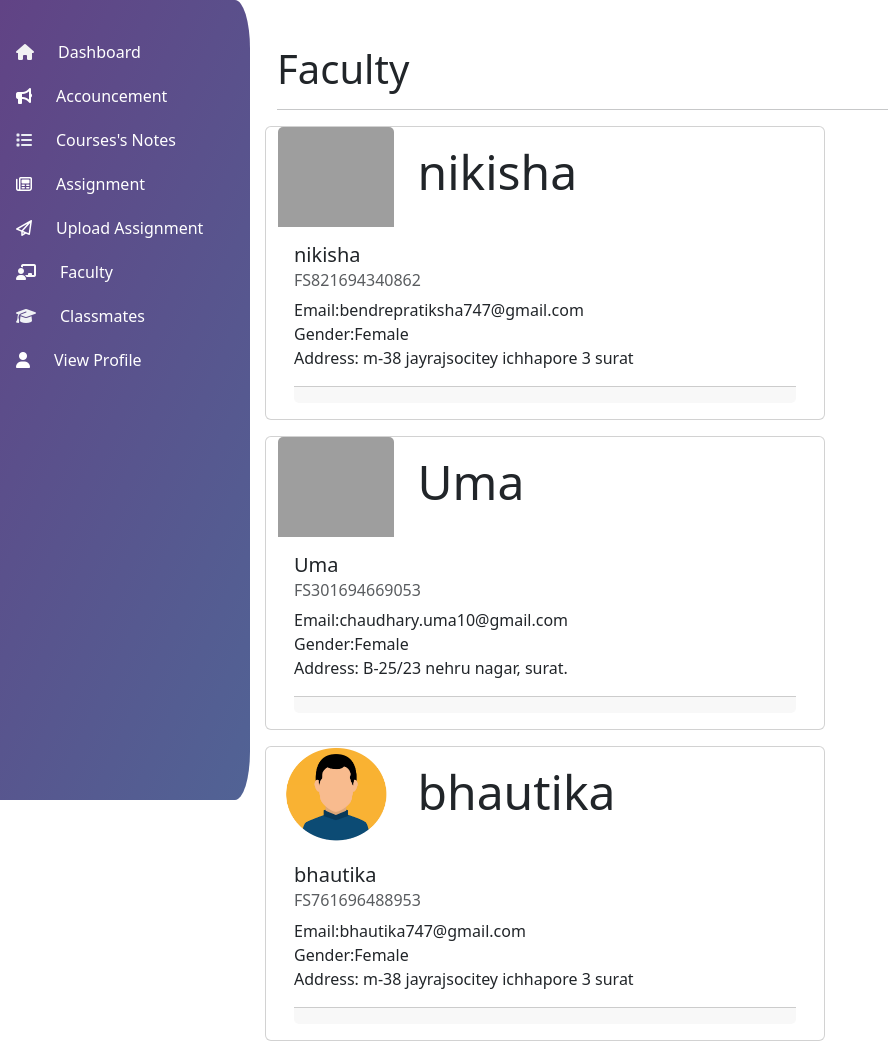
After one commit to pratu2022/ENotes, a PHP site: page /Project/Student/viewFaculty.php in a window 1280 px wide. The commit adds this page. Shown: the whole page, without its empty margins (0-888 px from the left). Run offline with PHP 8.4, Linux system fonts and the light colour scheme; data comes from the database, SQL or seed files in the repository; grey boxes are pictures that could not be loaded.

Commit message:
Student panel(view faculty or classmate)

```diff
--- a/Student/sidebar.php
+++ b/Student/sidebar.php
@@ -122,10 +122,10 @@
         <a class="nav-link text-white" href="UploadAssignment.php" ><i class="fa-regular fa-paper-plane mr-4 ico"></i>Upload Assignment</a>
       </li>
       <li class="nav-item">
-        <a class="nav-link text-white" href="viewProfile.php"><i class="fa-solid fa-chalkboard-user mr-4 ico" style="color: #fafafa;"></i>Faculty</a>
+        <a class="nav-link text-white" href="viewFaculty.php"><i class="fa-solid fa-chalkboard-user mr-4 ico" style="color: #fafafa;"></i>Faculty</a>
       </li>
       <li class="nav-item">
-        <a class="nav-link text-white" href="viewProfile.php"><span><i class="fa-solid fa-graduation-cap mr-4 ico" style="color: #f0f2f5;"></i></span>Classmates</a>
+        <a class="nav-link text-white" href="viewStudent.php"><span><i class="fa-solid fa-graduation-cap mr-4 ico" style="color: #f0f2f5;"></i></span>Classmates</a>
       </li>
 
       <li class="nav-item">
--- /dev/null
+++ b/Student/viewFaculty.php
@@ -0,0 +1,109 @@
+<?php
+session_start();
+require("sidebar.php");
+?>
+<!doctype html>
+<html lang="en">
+
+<head>
+    <meta charset="utf-8">
+    <meta name="viewport" content="width=device-width, initial-scale=1">
+    <title>Bootstrap demo</title>
+    <link href="https://cdn.jsdelivr.net/npm/bootstrap@5.3.1/dist/css/bootstrap.min.css" rel="stylesheet"
+        integrity="sha384-4bw+/aepP/YC94hEpVNVgiZdgIC5+VKNBQNGCHeKRQN+PtmoHDEXuppvnDJzQIu9" crossorigin="anonymous">
+    <script src="https://code.jquery.com/jquery-3.7.1.js"
+        integrity="sha256-eKhayi8LEQwp4NKxN+CfCh+3qOVUtJn3QNZ0TciWLP4=" crossorigin="anonymous"></script>
+
+</head>
+<style>
+    #content {
+        margin-left: 250px;
+        padding: 15px;
+    }
+
+</style>
+
+<body>
+
+    <div id="content">
+        <div class="container ">
+        <h1 class="display-6">Faculty</h1>
+        <hr class="mt-3">
+            <div class="row">
+                <div class="col-md-12">
+                    <!-- <div class="card mt-3">
+                        <div class="card-header">
+                        </div>
+                        <div class="card-body">
+
+                        </div>
+                        </div>
+                    </div> -->
+                    <?php
+                            include("../connect.php");
+                            $query = "SELECT * FROM tblfaculty";
+                            $query_run = mysqli_query($mysql, $query);
+                            ?>
+
+                            <div class="row gap-3">
+                                <?php
+                                if (mysqli_num_rows($query_run) > 0) {
+
+                                    foreach ($query_run as $row) {
+                                        ?>
+
+                                            <div class="card" style="width: 35rem;">
+                                               <div class="row">
+                                                <div class="col-sm-3">
+                                                <img src="<?php echo "../Admin/uploadf/" . $row['fac_image'] ?>" class="card-img-top"
+                                                    alt="..." width="100" height="100">
+                                                </div>
+                                                <div class="col-sm-9">
+                                                    <h5 class="display-5 mt-3"><?php echo $row['fac_name'] ?></h5>
+                                                </div>
+                                               </div>
+                                                <div class="card-body">
+                                                    <h5 class="card-title">
+                                                        <?php echo $row['fac_name'] ?>
+                                                    </h5>
+                                                    <h6 class="card-subtitle mb-2 text-muted">
+                                                        <?php echo $row['regno'] ?>
+                                                    </h6>
+                                                    <p class="card-text">
+                                                    Email:<?php echo $row['fac_email'] ?>
+                                                    <br>
+                                                    Gender:<?php echo $row['fac_gender'] ?>
+                                                    <br>
+                                                    Address:
+                                                    <?php echo $row['fac_address'] ?>
+                                                    </p>
+
+                                                    <div class="card-footer">
+
+                                                </div>
+                                            </div>
+                                        </div>
+
+                                        <?php
+
+                                    }
+
+                                } else {
+                                    ?>
+
+                                    <tr>
+                                        <td>No Record Found!</td>
+                                    </tr>
+                                    <?php
+                                }
+                                ?>
+                </div>
+            </div>
+        </div>
+    </div>
+    <script src="https://cdn.jsdelivr.net/npm/bootstrap@5.3.1/dist/js/bootstrap.bundle.min.js"
+        integrity="sha384-HwwvtgBNo3bZJJLYd8oVXjrBZt8cqVSpeBNS5n7C8IVInixGAoxmnlMuBnhbgrkm"
+        crossorigin="anonymous"></script>
+</body>
+
+</html>
```
Also changed, not shown: Student/viewStudent.php (added, +109 -0 lines).
